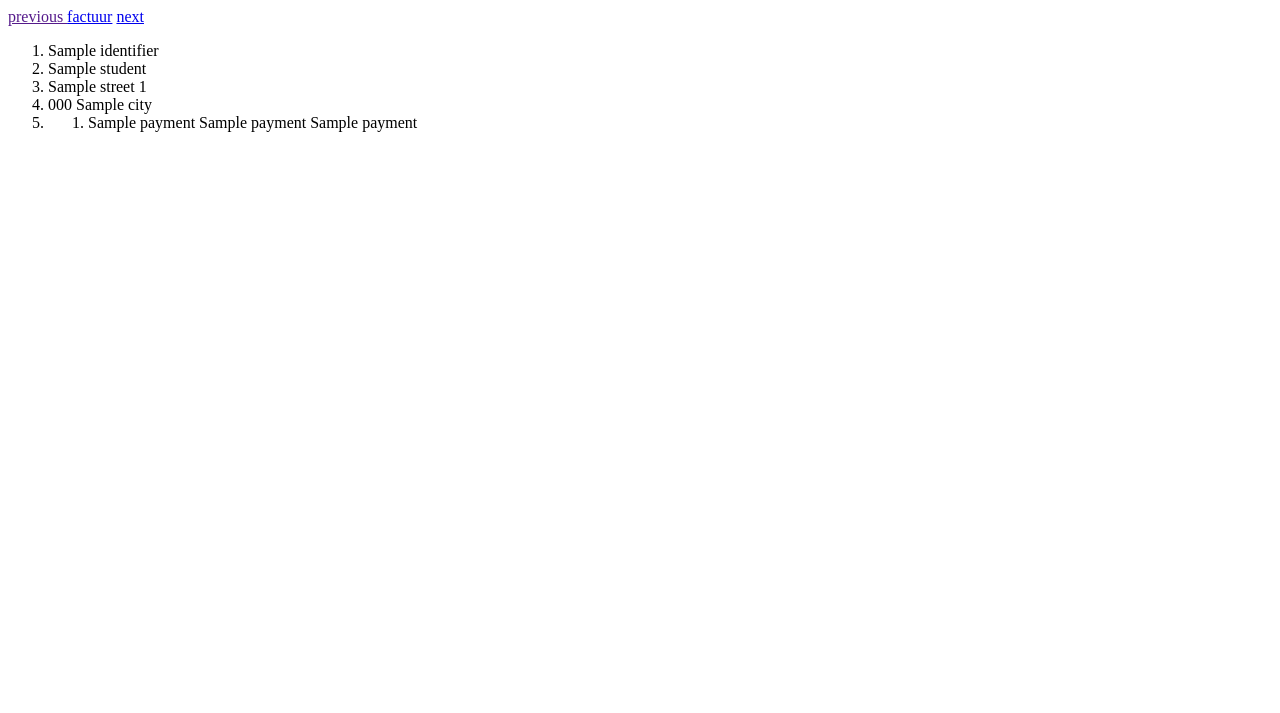
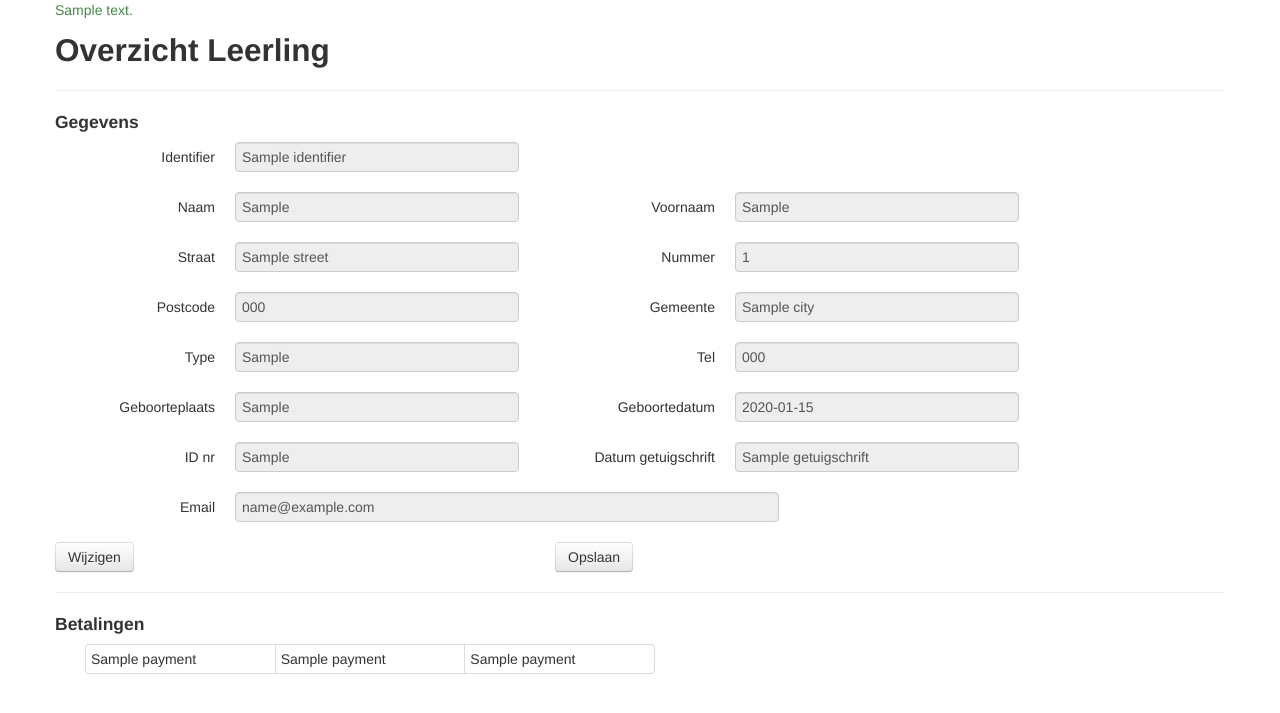
Before and after one commit to ddccffvv/euro2000, a Flask app: template templates/student.html in a window 1280 px wide. Shown: the top 713 px of the page. Run offline with Flask 2, Linux system fonts and the light colour scheme; the template is opened without the code that fills it: most values are stand-ins (such as "Sample title", 1, 10 or a date in 2020); parts of the project's set-up code (start-up, migrations or seed data) failed here and were passed over.

Commit message:
added student overview

```diff
--- a/app.py
+++ b/app.py
@@ -109,14 +109,42 @@ class Student:
         self.birth_town = birth_town
         self.birthday = birthday
         self.unique = "1" + "/" + self.identifier[6:] + "/" + self.identifier[2:6]
+	self.email = ""
+	self.getuigschrift = ""
+	self.examen = "nee"
+	if not self.exists_in_database():
+	    self.save()
+	else:
+	    self.restore()
+    def restore(self):
+        conn = sqlite3.connect("database")
+	cursor = conn.cursor()
+	cursor.execute("SELECT * FROM students where identifier=?", (self.identifier,))
+	data = cursor.fetchone()
+	self.name = data[2] + " " + data[3]
+	self.street = data[4]
+	self.number = data[5]
+	self.zip_code = data[6]
+	self.city = data[7]
+	self.ll_type = data[8]
+	self.tel = data[9]
+	self.birth_town = data[10]
+	self.birthplace = data[11]
+	self.id_nr = data[12]
+	self.email = data[14]
+	self.getuigschrift = data[13]
+	self.examen = data[15]
 
     def get_naam(self):
-	splitted = self.name.split(" ")
+	splitted = self.name.strip().split(" ")
 	return " ".join(splitted[:-1])
 
     def get_voornaam(self):
-	splitted = self.name.split(" ")
-	return splitted[1]
+	splitted = self.name.strip().split(" ")
+	try:
+	    return splitted[1]
+        except:
+	    return ""
 
     def get_id_nr(self):
 	return self.id_nr[:3] + "-"+ self.id_nr[3:-2] + "-" + self.id_nr[-2:]
@@ -147,6 +175,23 @@ class Student:
         res += self.zip_code + " " + self.city
         res += "\n" + str(self.payments)
         return res
+    def exists_in_database(self):
+        conn = sqlite3.connect("database")
+	cursor = conn.cursor()
+	cursor.execute("SELECT identifier FROM students where identifier=?", (self.identifier,))
+	if cursor.fetchone():
+	    return True
+        return False
+    def save(self):
+        conn = sqlite3.connect("database")
+        cursor = conn.cursor()
+	if self.exists_in_database():
+	    cursor.execute("DELETE FROM students WHERE identifier=?", (self.identifier,))
+	print "after fetch"
+        cursor.execute("INSERT INTO students(identifier, naam, voornaam, straat, nummer, postcode, gemeente, ll_type, tel, geboorteplaats, geboortedatum, idnr, getuigschrift, email, examen) VALUES(?,?,?,?,?,?,?,?,?,?,?,?,?,?,?)",(self.identifier, self.get_naam(), self.get_voornaam(), self.street, self.number, self.zip_code, self.city, self.ll_type, self.tel, self.birth_town,self.birthday, self.id_nr, self.getuigschrift,self.email, self.examen))
+	print "after insert"
+        conn.commit()
+        conn.close()
 
 def read_database_files():
     f = open("BST/llal")
@@ -373,12 +418,12 @@ def read_payments(students):
 students = read_database_files()
 months = read_payments(students)
 
-feb = get_students_with_payments_between(students, date(2013,2,1), date(2013,2,28))
-mar = get_students_with_payments_between(students, date(2013,3,1), date(2013,3,31))
-apr = get_students_with_payments_between(students, date(2013,4,1), date(2013,4,30))
-may = get_students_with_payments_between(students, date(2013,5,1), date(2013,5,31))
-jun = get_students_with_payments_between(students, date(2013,6,1), date(2013,6,30))
-jul = get_students_with_payments_between(students, date(2013,7,1), date(2013,7,31))
+#feb = get_students_with_payments_between(students, date(2013,2,1), date(2013,2,28))
+#mar = get_students_with_payments_between(students, date(2013,3,1), date(2013,3,31))
+#apr = get_students_with_payments_between(students, date(2013,4,1), date(2013,4,30))
+#may = get_students_with_payments_between(students, date(2013,5,1), date(2013,5,31))
+#jun = get_students_with_payments_between(students, date(2013,6,1), date(2013,6,30))
+#jul = get_students_with_payments_between(students, date(2013,7,1), date(2013,7,31))
 #remember: function must not have the same name....!!!
 
 
@@ -476,7 +521,7 @@ def hello():
         elng = ""
 	dat = prefill_date()
         arijschool = "Rijschool Erasmus Sint-Jorisstraat 12 8500 Kortrijk"
-        return render_template('getuigeschrift_form.html', naam = n, voornaam = vn, geboortedatum = gd, geboorteplaats = gp, identiteitskaart = nrid, adres = a, postcode = pc, gemeente= g, inschrijving = nrin, rijksregister=nrrr, directeur = d, erkenningsnummer = e, lesuren = l, eerstelesnoggeldig=elng, adresrijschool=arijschool, datum=dat)
+        return render_template('getuigeschrift_form.html', i = identifier, naam = n, voornaam = vn, geboortedatum = gd, geboorteplaats = gp, identiteitskaart = nrid, adres = a, postcode = pc, gemeente= g, inschrijving = nrin, rijksregister=nrrr, directeur = d, erkenningsnummer = e, lesuren = l, eerstelesnoggeldig=elng, adresrijschool=arijschool, datum=dat)
     else:
 	n = adapt_string_for_getuigeschrift(request.form["naam"])
         vn = adapt_string_for_getuigeschrift(request.form["voornaam"])
@@ -513,6 +558,15 @@ def hello():
 		rce = True
             elif request.form["getuigeschrift"] == "B96":
 		rb96 = True
+	i = request.form["identifier"]
+        try:
+    	    int(i)
+        except:
+    	    i = ""
+	if(i != "" and len(students) > int(i)):
+	    i = int(i)
+	    students[i].getuigschrift = dat
+	    students[i].save()
 
         return render_template('getuigeschrift.html', naam = n, voornaam = vn, geboortedatum = gd, identiteitskaart = nrid, adres = a, postcode = pc, inschrijving = nrin, rijksregister=nrrr, directeur = d, erkenningsnummer = e, lesuren = l, eerstelesnoggeldig=elng, adresrijschool=arijschool, attest=ba, getuigeschrift=gs, rrb=rb, rrbe=rbe, rrc=rc, rrce=rce, rrb96=rb96, datum=dat)
 
@@ -520,14 +574,6 @@ def hello():
 @requires_auth
 def save_invoice():
     data = json.loads(request.form["data"])
-    print "before"
-    #session["date"] = data["date"]
-    print "before"
-    #session["number"] = str(int(data["nummer"])+1)
-    print "before"
-    #print session["date"]
-    print "before"
-    #print session["number"]
     conn = sqlite3.connect("database")
     cursor = conn.cursor()
     cursor.execute("INSERT INTO invoices(title, reference, date, nummer, total) VALUES(?,?,?,?,?)",(data["title"], data["referentie"], data["date"], data["nummer"], data["due"]))
@@ -582,23 +628,36 @@ def list_apr(identifier):
         return "This link does not exist"
 
 
-@app.route('/student/<int:identifier>')
+@app.route('/student/<int:identifier>', methods=["GET", "POST"])
 @requires_auth
 def student(identifier):
-    identifier = identifier - 1
-    if identifier < len(students):
-        if (identifier -1) < 0:
-            ppu = url_for('list_students')
+    if request.method == "GET":
+        identifier = identifier - 1
+        if identifier < len(students):
+            return render_template('student.html',student = students[identifier], i = identifier+1)
         else:
-            ppu = url_for('student',identifier = identifier)
-        if (identifier + 1) > len(students):
-            npu = url_for('list_students')
-        else:
-            bla = identifier + 2
-            npu = url_for('student', identifier = bla)
-        return render_template('student.html', identifier = identifier+1,student = students[identifier], next_profile_url = npu, previous_profile_url = ppu)
+            return list_students()
     else:
-        return list_students()
+	identifier = identifier - 1
+	if identifier < len(students):
+            s = students[identifier]
+	    s.name = request.form["naam"] + " " + request.form["voornaam"]
+	    s.street = request.form["straat"]
+	    s.number = request.form["nr"]
+	    s.zip_code = request.form["postcode"]
+	    s.city = request.form["city"]
+	    s.ll_type = request.form["type"]
+	    s.tel = request.form["tel"]
+	    s.birth_town = request.form["birthplace"]
+	    s.birthdate = request.form["birthdate"]
+	    s.id_nr = request.form["idnr"]
+	    s.getuigschrift = request.form["getuigschrift"]
+	    s.email = request.form["email"]
+	    s.save()
+            return render_template('student.html',student = students[identifier], i = identifier+1, successmessages=["Leerling succesvol opgeslagen"])
+	return "Leerling bestaat niet"
+
+
 @app.route('/reload_data')
 @requires_auth
 def reload_data():
--- a/templates/getuigeschrift_form.html
+++ b/templates/getuigeschrift_form.html
@@ -6,6 +6,7 @@
     </head>
     <body>
         <form class="form-horizontal" action="/rijschool/getuigeschrift" method="post">
+	    <input type="hidden" name="identifier", value="{{i}}">
             <h3>Leerling</h3>
 	    <div class="control-group">
 		    <label class="control-label" for="inputNaam">Naam</label>
--- a/templates/layout.html
+++ b/templates/layout.html
@@ -2,9 +2,16 @@
 <title>Facturen</title>
 <link rel=stylesheet type=text/css href="{{ url_for('static', filename='css/bootstrap.min.css') }}">
 <link rel=stylesheet type=text/css href="{{ url_for('static', filename='css/bootstrap-responsive.min.css') }}">
+<script src="{{ url_for('static', filename='jquery-1.9.1.min.js') }}"></script>
 
 <div class="page">
 	<div class="container">
+	    {% for message in successmessages %}
+	    <p class="text-success">{{message}}</p>
+	    {% endfor %}
+	    {% for message in errormessages %}
+	    <p class="text-error">{{message}}</p>
+	    {% endfor %}
 	    {% block body %}
 	    {% endblock %}
     	</div>
--- a/templates/student.html
+++ b/templates/student.html
@@ -1,18 +1,176 @@
-<!doctype html>
-<title>test</title>
-<a href={{previous_profile_url}}> previous </a>
-<a href=/rijschool/invoice/{{identifier}}>factuur</a>
-<a href={{next_profile_url}}> next </a>
-<ol>
-<li> {{student.identifier}} </li>
-<li>  {{ student.name }} </li>
-<li>  {{ student.street }} {{student.number}}</li>
-<li>  {{ student.zip_code }} {{student.city}} </li>
-<li>
-<ol>
+{% extends "layout.html" %}
+{% block body %}
+
+<script>
+	function enable(){
+		$("input[name=naam]").prop("disabled", false);
+		$("input[name=voornaam]").prop("disabled", false);
+		$("input[name=straat]").prop("disabled", false);
+		$("input[name=nr]").prop("disabled", false);
+		$("input[name=postcode]").prop("disabled", false);
+		$("input[name=city]").prop("disabled", false);
+		$("input[name=type]").prop("disabled", false);
+		$("input[name=tel]").prop("disabled", false);
+		$("input[name=birthplace]").prop("disabled", false);
+		$("input[name=birthdate]").prop("disabled", false);
+		$("input[name=idnr]").prop("disabled", false);
+		$("input[name=getuigschrift]").prop("disabled", false);
+		$("input[name=email]").prop("disabled", false);
+	}
+</script>
+<h2>Overzicht Leerling</h2>
+<hr>
+<h4>Gegevens</h4>
+<form class="form-horizontal" action="/rijschool/student/{{i}}" method="post">
+
+<div class="row">
+	<div class="span5">
+	    <div class="control-group">
+		    <label class="control-label" for="inputIdentifier">Identifier</label>
+		    <div class="controls">
+            		<input class="input-xlarge" type="text" name="identifier" value="{{student.identifier}}" disabled>
+		    </div>
+	    </div>
+	</div>
+</div>
+<div class="row">
+	<div class="span5">
+	    <div class="control-group">
+		    <label class="control-label" for="inputNaam">Naam</label>
+		    <div class="controls">
+            		<input class="input-xlarge" type="text" name="naam" value="{{student.get_naam()}}" disabled>
+		    </div>
+	    </div>
+	</div>
+	<div class="span5">
+	    <div class="control-group">
+		    <label class="control-label" for="inputVoornaam">Voornaam</label>
+		    <div class="controls">
+            		<input class="input-xlarge" type="text" name="voornaam" value="{{student.get_voornaam()}}" disabled>
+		    </div>
+	    </div>
+	</div>
+</div>
+<div class="row">
+	<div class="span5">
+	    <div class="control-group">
+		    <label class="control-label" for="inputStraat">Straat</label>
+		    <div class="controls">
+            		<input class="input-xlarge" type="text" name="straat" value="{{student.street}}" disabled>
+		    </div>
+	    </div>
+	</div>
+	<div class="span5">
+	    <div class="control-group">
+		    <label class="control-label" for="inputNummer">Nummer</label>
+		    <div class="controls">
+            		<input class="input-xlarge" type="text" name="nr" value="{{student.number}}" disabled>
+		    </div>
+	    </div>
+	</div>
+</div>
+<div class="row">
+	<div class="span5">
+	    <div class="control-group">
+		    <label class="control-label" for="inputZip">Postcode</label>
+		    <div class="controls">
+            		<input class="input-xlarge" type="text" name="postcode" value="{{student.zip_code}}" disabled>
+		    </div>
+	    </div>
+	</div>
+	<div class="span5">
+	    <div class="control-group">
+		    <label class="control-label" for="inputGemeente">Gemeente</label>
+		    <div class="controls">
+            		<input class="input-xlarge" type="text" name="city" value="{{student.city}}" disabled>
+		    </div>
+	    </div>
+	</div>
+</div>
+<div class="row">
+	<div class="span5">
+	    <div class="control-group">
+		    <label class="control-label" for="inputType">Type</label>
+		    <div class="controls">
+            		<input class="input-xlarge" type="text" name="type" value="{{student.ll_type}}" disabled>
+		    </div>
+	    </div>
+	</div>
+	<div class="span5">
+	    <div class="control-group">
+		    <label class="control-label" for="inputTel">Tel</label>
+		    <div class="controls">
+            		<input class="input-xlarge" type="text" name="tel" value="{{student.tel}}" disabled>
+		    </div>
+	    </div>
+	</div>
+</div>
+<div class="row">
+	<div class="span5">
+	    <div class="control-group">
+		    <label class="control-label" for="inputBirthTown">Geboorteplaats</label>
+		    <div class="controls">
+            		<input class="input-xlarge" type="text" name="birthplace" value="{{student.birth_town}}" disabled>
+		    </div>
+	    </div>
+	</div>
+	<div class="span5">
+	    <div class="control-group">
+		    <label class="control-label" for="inputGeboorteDatum">Geboortedatum</label>
+		    <div class="controls">
+            		<input class="input-xlarge" type="text" name="birthdate" value="{{student.birthdate}}" disabled>
+		    </div>
+	    </div>
+	</div>
+</div>
+<div class="row">
+	<div class="span5">
+	    <div class="control-group">
+		    <label class="control-label" for="inputIdnr">ID nr</label>
+		    <div class="controls">
+            		<input class="input-xlarge" type="text" name="idnr" value="{{student.id_nr}}" disabled>
+		    </div>
+	    </div>
+	</div>
+	<div class="span5">
+	    <div class="control-group">
+		    <label class="control-label" for="inputDatumGetuigeschrift">Datum getuigschrift</label>
+		    <div class="controls">
+            		<input class="input-xlarge" type="text" name="getuigschrift" value="{{student.getuigschrift}}" disabled>
+		    </div>
+	    </div>
+	</div>
+</div>
+<div class="row">
+	<div class="span5">
+	    <div class="control-group">
+		    <label class="control-label" for="inputEmail">Email</label>
+		    <div class="controls">
+            		<input class="input-xxlarge" type="text" name="email" value="{{student.email}}" disabled>
+		    </div>
+	    </div>
+	</div>
+</div>
+<div class="row">
+	<div class="span5">
+		<a href="javascript:enable()" class="btn">Wijzigen</a>
+	</div>
+	<div class="span5">
+		<button type="submit" class="btn">Opslaan</button>
+	</div>
+</div>
+</form>
+<hr>
+<h4>Betalingen</h4>
+<div class="span6">
+<table class="table table-bordered table-condensed"
 {% for (x,y,z) in student.payments%}
-<li> {{ x }} {{ y }} {{ z }} </li>
+<tr>
+	<td>{{ x }} </td>
+	<td>{{ y }}</td>
+	<td>{{ z }} </td>
+</tr>
 {% endfor %}
-<ol>
-</li>
-</ol>
+</table>
+</div>
+{% endblock %}
--- a/templates/student_list.html
+++ b/templates/student_list.html
@@ -6,6 +6,7 @@
 	<th>#</th>
 	<th>Identifier</th>
 	<th>Name</th>
+	<th>Overzicht</th>
 	<th>Factuur</th>
 	<th>Getuigschrift</th>
 	<th>Contract</th>
@@ -15,6 +16,7 @@
 	<td>{{loop.index}}</td>
 	<td>{{i.identifier}}</td>
 	<td>{{ i.name }}</td>
+	<td><a class="btn" href=/rijschool/student/{{loop.index}}>overzicht</a></td>
 	<td><a class="btn" href=/rijschool/{{link}}/{{loop.index}}>factuur</a></td>
 	<td><a class="btn" href="/rijschool/getuigeschrift?student={{loop.index}}">getuigschrift </a></td>
 	<td><a class="btn" href="/rijschool/contract?student={{loop.index}}">contract </a></td>
```
